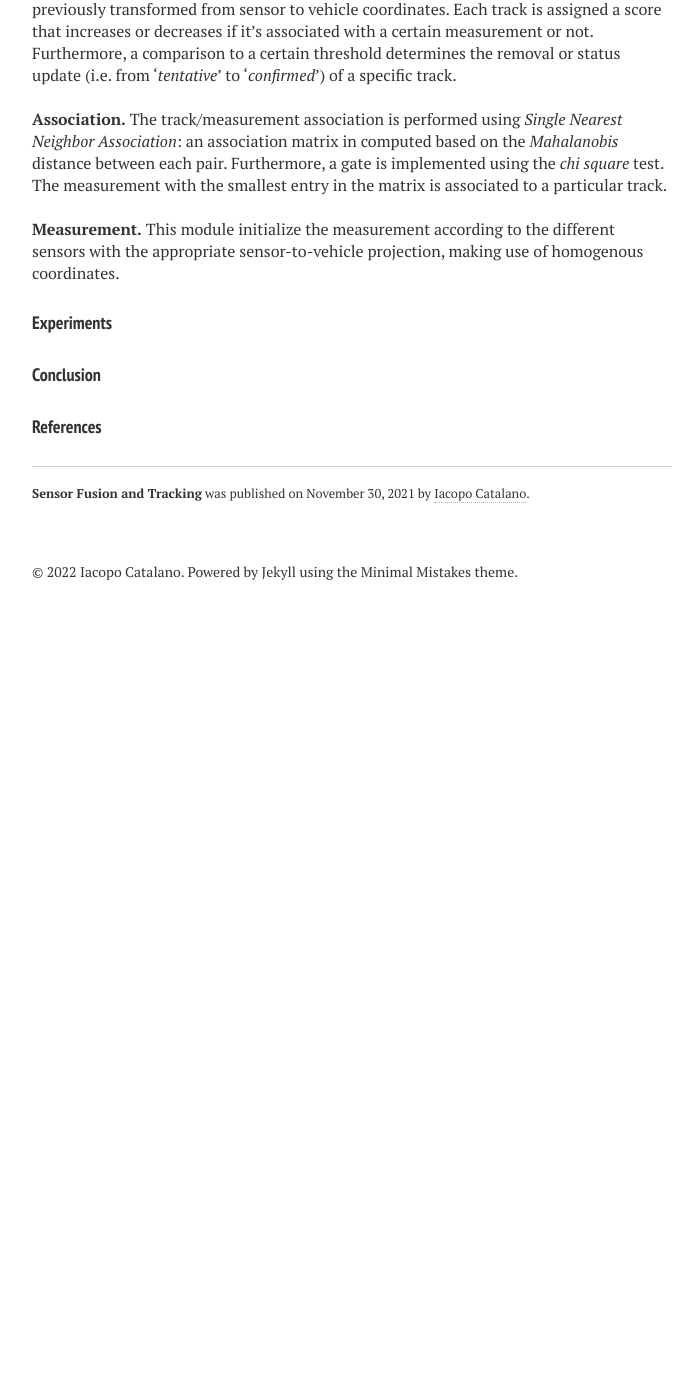
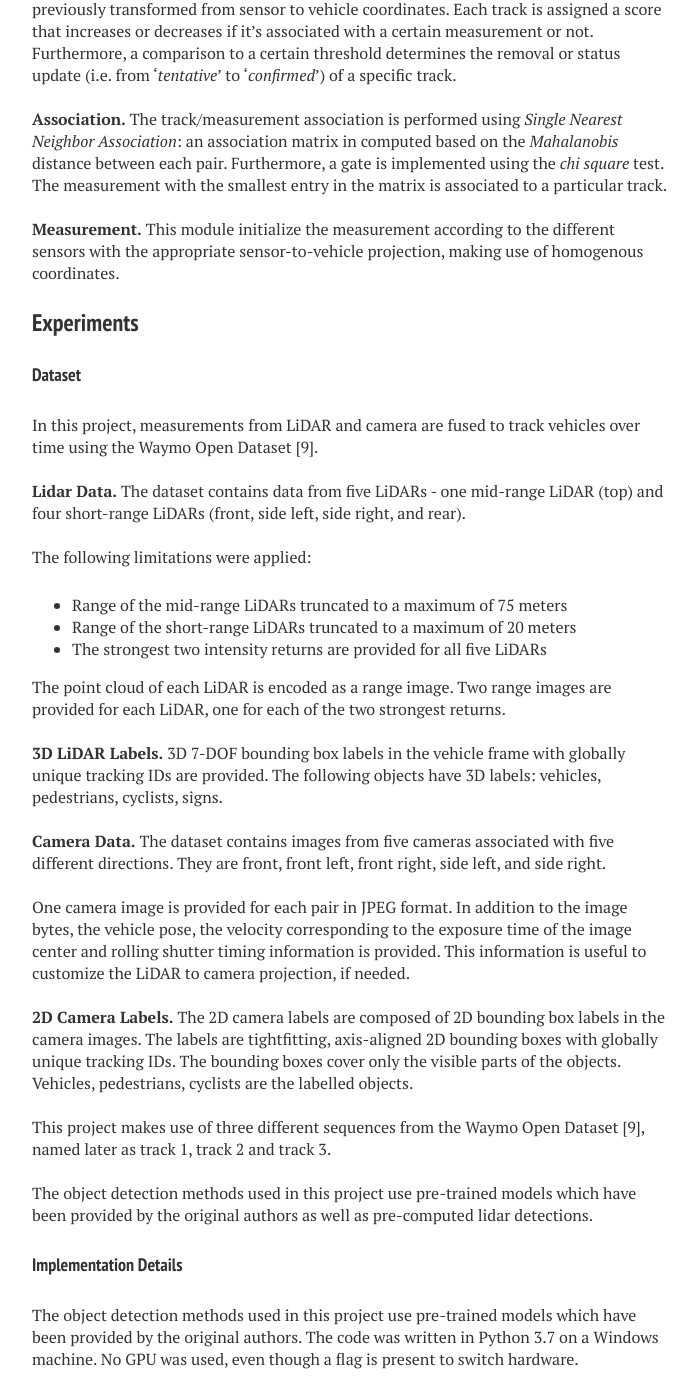
Before and after one commit to IacopomC/iacopomc.github.io, a Jekyll site: the page built from _posts/2021-11-30-sensor-fusion-and-tracking.md, in a window 1280 px wide and 1400 px high, scrolled down 6145 px. Shown: the whole window, without its empty margins (288-985 px from the left). Built offline with Jekyll 4.4.1, drawn with Linux system fonts in a browser that asks for light colours; nearby versions of some CDN libraries; our own code applies the rules of GitHub Pages for plain Markdown files; before the commit the page ends 6775 px from its top, so only the background shows below that; some of the changed text lies outside the part shown.

Commit message:
add experiment section

```diff
--- a/_posts/2021-11-30-sensor-fusion-and-tracking.md
+++ b/_posts/2021-11-30-sensor-fusion-and-tracking.md
@@ -183,8 +183,131 @@ using *Single Nearest Neighbor Association*: an association matrix in computed b
 
 **Measurement.** This module initialize the measurement according to the different sensors with the appropriate sensor-to-vehicle projection, making use of homogenous coordinates.
 
-#### Experiments
+### Experiments
 
-#### Conclusion
+#### Dataset
 
-#### References
+In this project, measurements from LiDAR and camera are fused to track vehicles over time using the Waymo Open Dataset [9].
+
+<br/>
+
+**Lidar Data.** The dataset contains data from five LiDARs - one mid-range LiDAR (top) and four short-range LiDARs (front, side left, side right, and rear).
+
+<br/>
+
+The following limitations were applied:
+
+<ul>
+  <li>Range of the mid-range LiDARs truncated to a maximum of 75 meters</li>
+  <li>Range of the short-range LiDARs truncated to a maximum of 20 meters</li>
+  <li>The strongest two intensity returns are provided for all five LiDARs</li>
+</ul>
+
+The point cloud of each LiDAR is encoded as a range image. Two
+range images are provided for each LiDAR, one for each of the two strongest returns.
+
+<br/>
+
+**3D LiDAR Labels.** 3D 7-DOF bounding box labels in the vehicle frame with globally unique tracking IDs are provided. The following objects have 3D labels: vehicles, pedestrians, cyclists, signs.
+
+<br/>
+
+**Camera Data.** The dataset contains images from five cameras
+associated with five different directions. They are front, front left, front right, side left, and side right.
+
+<br/>
+
+One camera image is provided for each pair in JPEG format. In addition to the image bytes, the vehicle pose, the velocity corresponding to the exposure time of the image center and rolling shutter timing information is provided. This information is useful to customize the LiDAR to camera projection, if needed.
+
+<br/>
+
+**2D Camera Labels.** The 2D camera labels are composed of 2D
+bounding box labels in the camera images. The labels are tightfitting, axis-aligned 2D bounding boxes with globally unique tracking IDs. The bounding boxes cover only the visible parts of the objects. Vehicles, pedestrians, cyclists are the labelled objects.
+
+<br/>
+
+This project makes use of three different sequences from the
+Waymo Open Dataset [9], named later as track 1, track 2 and track 3.
+
+<br/>
+
+The object detection methods used in this project use pre-trained models which have been provided by the original authors as well as pre-computed lidar detections.
+
+#### Implementation Details
+
+The object detection methods used in this project use pre-trained models which have been provided by the original authors. The code was written in Python 3.7 on a Windows machine. No GPU was used, even though a flag is present to switch hardware.
+
+#### Results
+
+A series of performance measures is used to evaluate the model at different steps.
+
+<br/>
+
+**Object Detection.** Precision and recall are used for the detection approach as suggested in the outline of the project.
+
+<br/>
+
+<img src="{{ site.url }}/assets/images/sensor-fusion-tracking-post/performance_table.JPG">
+
+<br/>
+
+The *Resnet* detector has a higher precision but a lower recall compared to the model with *Darknet* over all three tracks. High precision values indicate a low false positive rate, but a low value of recall means that of all the vehicles encountered, only a small percentage was actually identified with respect to the ground truth.
+
+<br/>
+
+A reason resides in the inaccuracy of the precomputed detection
+values, which contain many false negatives.
+
+<br/>
+
+<img src="{{ site.url }}/assets/images/sensor-fusion-tracking-post/gt_no_meas.png">
+
+<br/>
+
+In the image above we can see several ground truths without
+measurements. Moreover, the detected vehicle 2 despite presenting no measurement is still tracked by the algorithm.
+
+<br/>
+
+A visual comparison of the detection obtained with the two
+models is provided in the two images below.
+
+<br/>
+
+<img src="{{ site.url }}/assets/images/sensor-fusion-tracking-post/labels_detections_bev.png">
+
+<br/>
+
+<img src="{{ site.url }}/assets/images/sensor-fusion-tracking-post/labels_vs_detections.png">
+
+<br/>
+
+We can see that the model based on Darknet misidentifies a vehicle on the right, but it correctly identifies two vehicles more than the Resnet model in the same frame.
+
+<br/>
+
+**Object Tracking.** Finally, the *RMSE* is used to estimate the tracking performance.
+
+<br/>
+
+<img src="{{ site.url }}/assets/images/sensor-fusion-tracking-post/rmse.png">
+
+<br/>
+
+As we can see in the image above a comparison of the results for both models and over each track. Resnet (first row) perform better overall and best in the first track (first column). Despite the high RMSE values in the second track (second column) both models identify and track the main vehicles in the same time range.
+
+<br/>
+
+Unfortunately, the lack of LiDAR measurements in the precomputed values results in an increase of RMSE.
+
+A visualization of the tracking process is displayed below: 6 vehicles are correctly identified in accordance with the LiDAR measurements, 5 of which are confirmed tracks and 1 is tentative (meaning that further calculation are necessary at this stage).
+
+<br/>
+
+<img src="{{ site.url }}/assets/images/sensor-fusion-tracking-post/tracking.png">
+
+<br/>
+
+### Conclusion
+
+### References
```
Also changed, not shown: assets/images/sensor-fusion-tracking-post/gt_no_meas.png (added), assets/images/sensor-fusion-tracking-post/labels_detections_bev.png (added), assets/images/sensor-fusion-tracking-post/labels_vs_detections.png (added), assets/images/sensor-fusion-tracking-post/performance_table.JPG (added), assets/images/sensor-fusion-tracking-post/rmse.png (added), assets/images/sensor-fusion-tracking-post/tracking.png (added).
